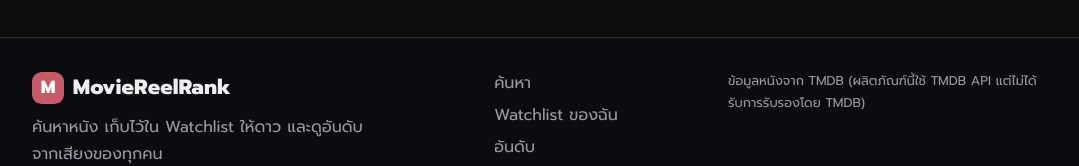
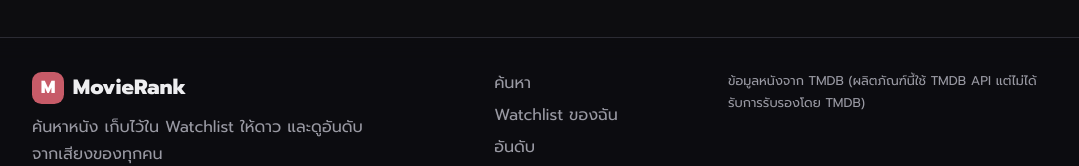
Before and after one commit to Naoweiei/Project01MovieRank, a Next.js app: page / in a window 1280 px wide. Shown: the part 1079-1245 px from the top of the page, without its empty margins (100-1179 px from the left). Built offline with nearby package versions, Linux system fonts and the light colour scheme; no server answers; the database is empty.

Commit message:
footer update

```diff
--- a/components/Footer.tsx
+++ b/components/Footer.tsx
@@ -5,7 +5,7 @@ export default function Footer() {
     <footer className="footer">
       <div className="footer-in">
         <div>
-          <div className="brand"><span className="logo-mark">M</span>MovieReelRank</div>
+          <div className="brand"><span className="logo-mark">M</span>MovieRank</div>
           <p className="muted" style={{ margin: ".6rem 0 0", maxWidth: "22rem" }}>
             ค้นหาหนัง เก็บไว้ใน Watchlist ให้ดาว และดูอันดับจากเสียงของทุกคน
           </p>
```
